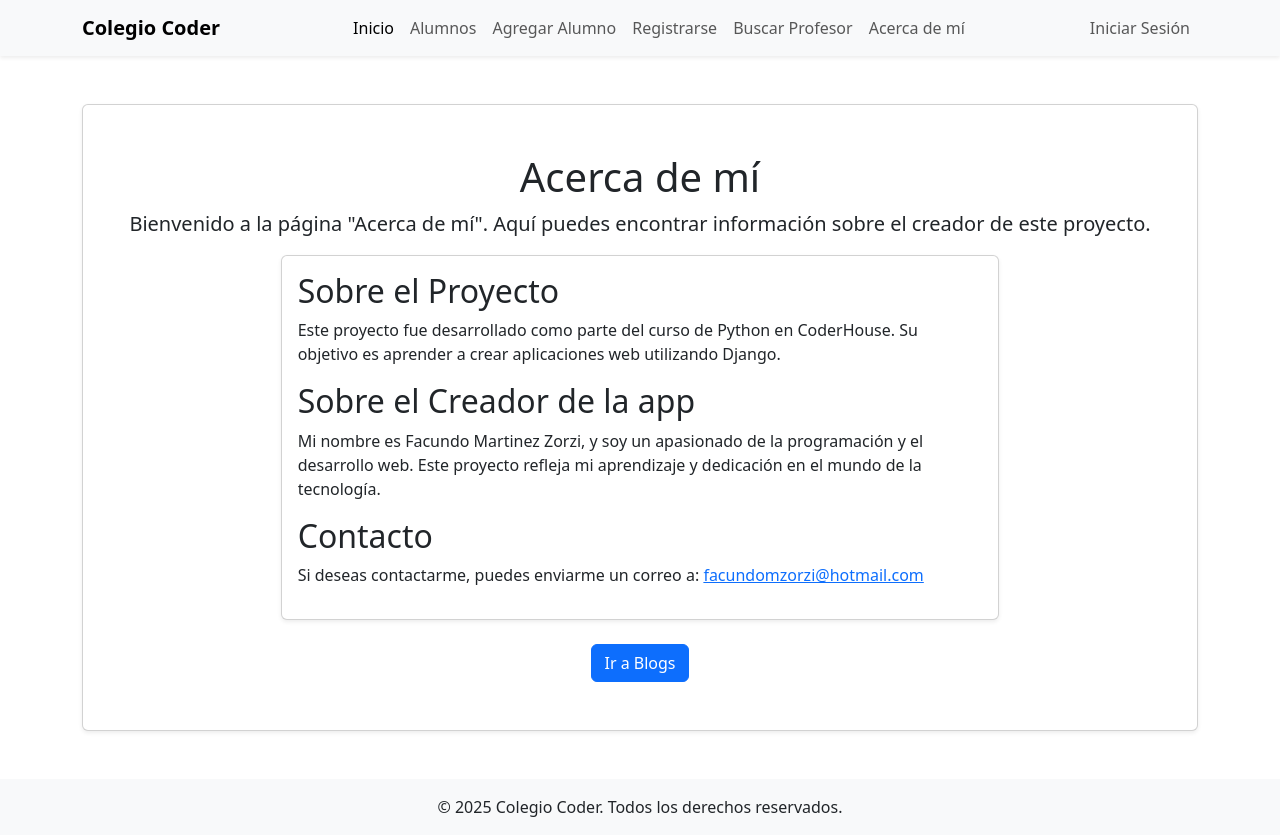
After one commit to Facumartinezz/TuPrimeraPagina-MartinezZorzi, a Django app: page /about/ in a window 1280 px wide. The commit adds this page. Run offline with Django 5.2, Linux system fonts and the light colour scheme.

Commit message:
Ante ultimo guardadoooooooo!!!

```diff
--- /dev/null
+++ b/PrimeraPagina/templates/PrimeraPagina/about.html
@@ -0,0 +1,29 @@
+{% extends 'PrimeraPagina/base.html' %}
+
+{% block title %}
+    Acerca de mí - Colegio Coder
+{% endblock title %}
+
+{% block content %}
+<div class="container my-5">
+    <h1 class="text-center">Acerca de mí</h1>
+    <p class="lead text-center">Bienvenido a la página "Acerca de mí". Aquí puedes encontrar información sobre el creador de este proyecto.</p>
+    <div class="row justify-content-center">
+        <div class="col-md-8">
+            <div class="card shadow-sm">
+                <div class="card-body">
+                    <h2>Sobre el Proyecto</h2>
+                    <p>Este proyecto fue desarrollado como parte del curso de Python en CoderHouse. Su objetivo es aprender a crear aplicaciones web utilizando Django.</p>
+                    <h2>Sobre el Creador de la app</h2>
+                    <p>Mi nombre es Facundo Martinez Zorzi, y soy un apasionado de la programación y el desarrollo web. Este proyecto refleja mi aprendizaje y dedicación en el mundo de la tecnología.</p>
+                    <h2>Contacto</h2>
+                    <p>Si deseas contactarme, puedes enviarme un correo a: <a href="facundomzorzi@hotmail.com">facundomzorzi@hotmail.com</a></p>
+                </div>
+            </div>
+        </div>
+        <div class="text-center mt-4">
+            <a href="{% url 'PrimeraPagina:pages' %}" class="btn btn-primary">Ir a Blogs</a>
+        </div>
+    </div>
+</div>
+{% endblock content %}
--- a/PrimeraPagina/templates/PrimeraPagina/base.html
+++ b/PrimeraPagina/templates/PrimeraPagina/base.html
@@ -31,6 +31,9 @@
                         </li>
                         <li class="nav-item">
                             <a class="nav-link" href="{% url 'PrimeraPagina:buscar_profesores' %}">Buscar Profesor</a>
+                        </li>
+                        <li class="nav-item">
+                            <a class="nav-link" href="{% url 'PrimeraPagina:about' %}">Acerca de mí</a>
                         </li>
                     </ul>
                     <ul class="navbar-nav ms-auto">
--- a/PrimeraPagina/urls.py
+++ b/PrimeraPagina/urls.py
@@ -36,6 +36,11 @@ urlpatterns = [
     path('login/', auth_views.LoginView.as_view(template_name='PrimeraPagina/login.html'), name='login'),
     path('logout/', auth_views.LogoutView.as_view(), name='logout'),
     path('subir_avatar/', views.subir_avatar, name='subir_avatar'),
+    path('about/', views.about, name='about'),
+    path('pages/', views.pages, name='pages'),  # Ruta para la vista de blogs
+    path('pages/<int:pk>/', views.detalle_blog, name='detalle_blog'),  # Ruta para el detalle del blog
+
+
 ]
 if settings.DEBUG: # hacemos esta validación para que servir los estaticos desde django solo en desarrollo
     urlpatterns += static(settings.MEDIA_URL, document_root=settings.MEDIA_ROOT)
--- a/PrimeraPagina/views.py
+++ b/PrimeraPagina/views.py
@@ -121,3 +121,15 @@ def buscar_profesores(request):
             )
 
     return render(request, 'PrimeraPagina/buscar_profesores.html', {'form': form, 'profesores': profesores})
+
+def about(request):
+    return render(request, 'PrimeraPagina/about.html')
+
+def pages(request):
+    # Aquí puedes cargar los blogs desde la base de datos
+    blogs = Post.objects.all()
+    return render(request, 'PrimeraPagina/pages.html', {'blogs': blogs})
+
+def detalle_blog(request, pk):
+    blog = get_object_or_404(Post, pk=pk)  # Obtiene el blog por su ID o lanza un error 404 si no existe
+    return render(request, 'PrimeraPagina/detalle_blog.html', {'blog': blog})
```
Also changed, not shown: PrimeraPagina/templates/PrimeraPagina/detalle_blog.html (added, +24 -0 lines), PrimeraPagina/templates/PrimeraPagina/pages.html (added, +27 -0 lines), 1 other file.
